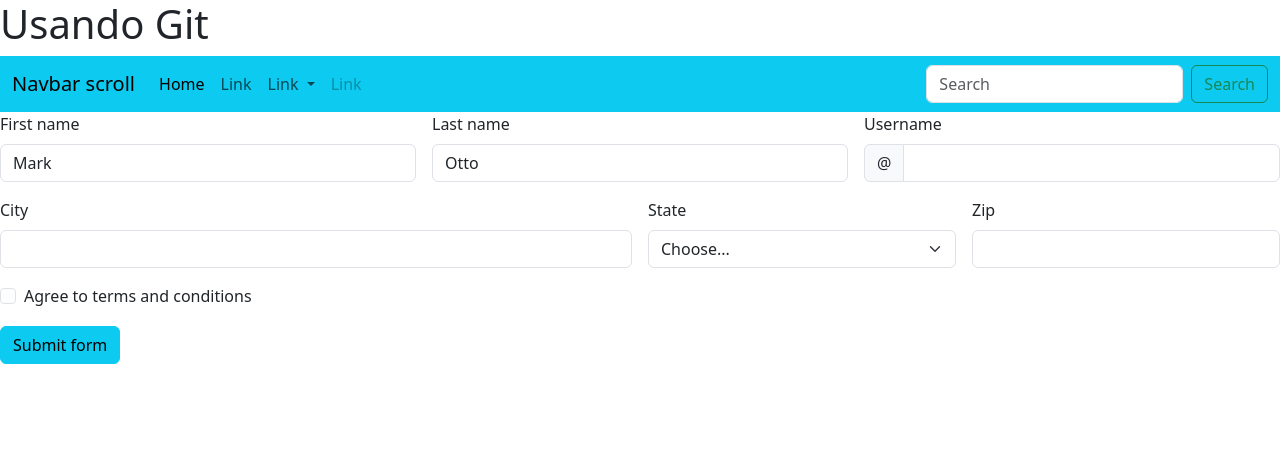
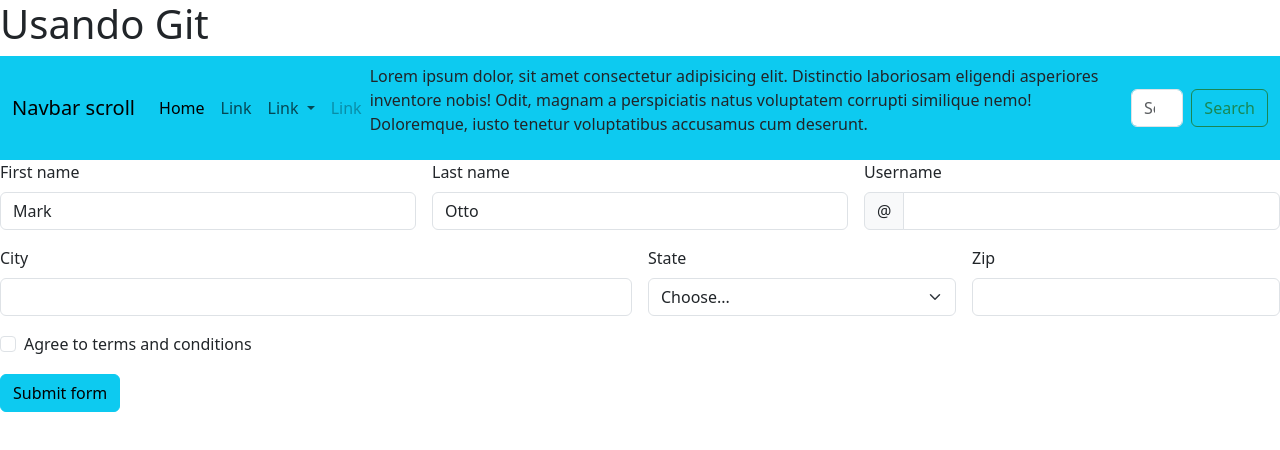
Before and after one commit to Calacanera/proyecto2, a plain HTML site: page index.html in a window 1280 px wide. Drawn offline with nearby package versions, Linux system fonts and the light colour scheme.

Commit message:
Update index.html
agregamos un parrafo

```diff
--- a/index.html
+++ b/index.html
@@ -39,7 +39,7 @@
               </li>
             </ul>
 
-
+              <p>Lorem ipsum dolor, sit amet consectetur adipisicing elit. Distinctio laboriosam eligendi asperiores inventore nobis! Odit, magnam a perspiciatis natus voluptatem corrupti similique nemo! Doloremque, iusto tenetur voluptatibus accusamus cum deserunt.</p>
 
             <form class="d-flex" role="search">
               <input class="form-control me-2" type="search" placeholder="Search" aria-label="Search">
```
